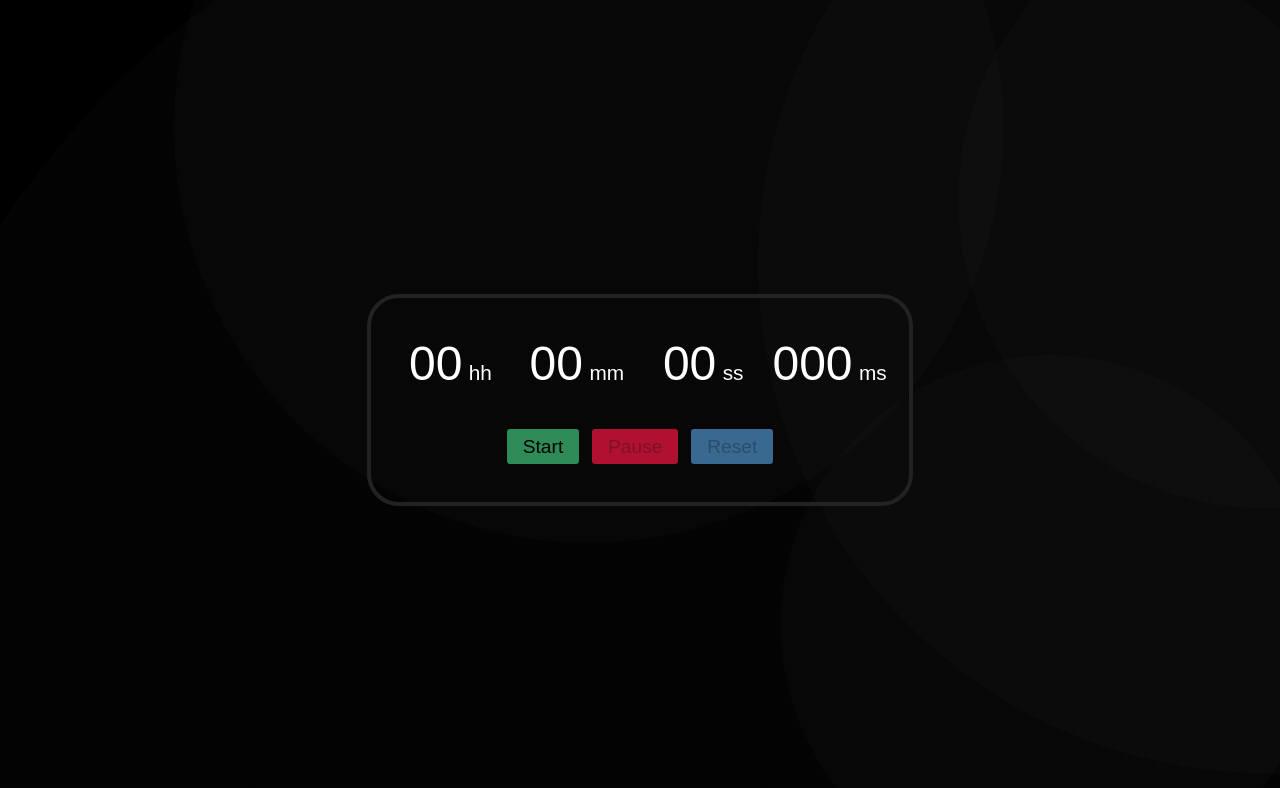
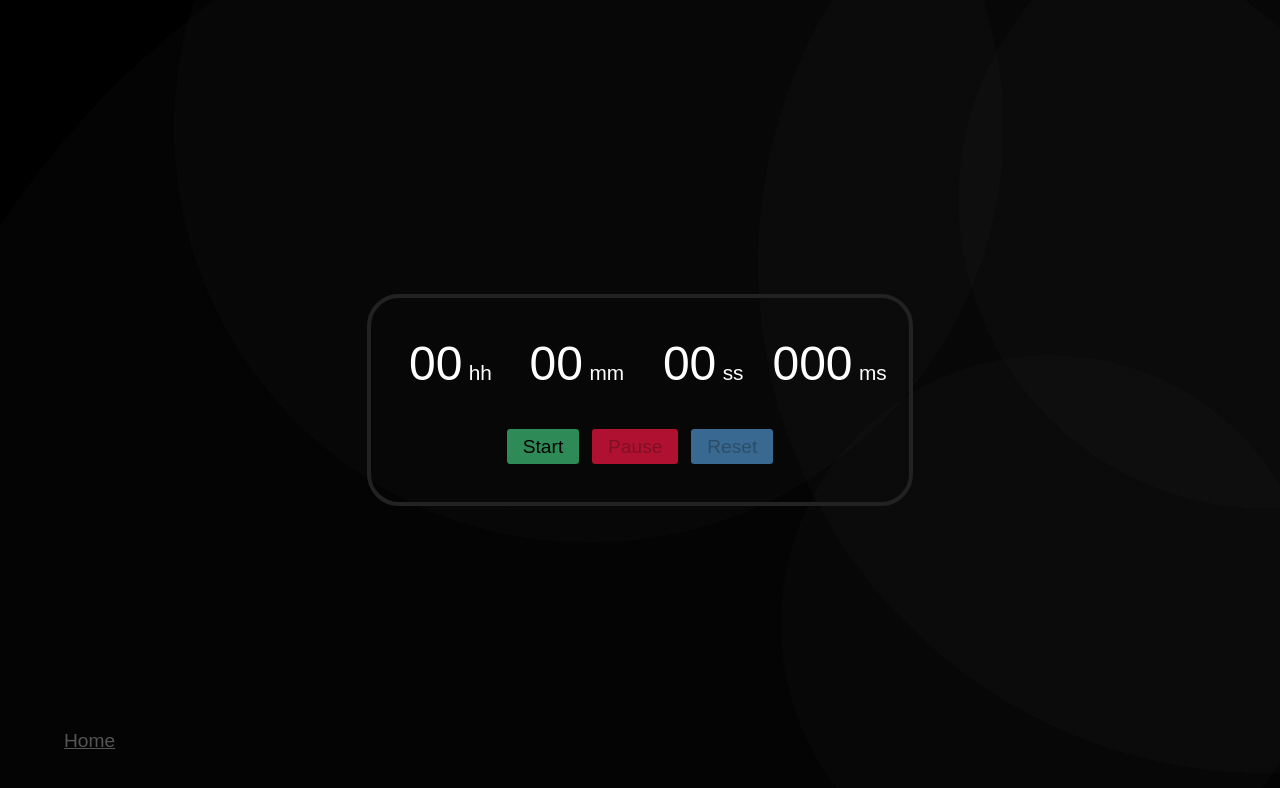
Before and after one commit to riazul01/reactor, a React (Vite) app: page /stopwatch in a window 1280 px wide. Shown: the top 788 px of the page. Built offline with nearby package versions, Linux system fonts and the light colour scheme; a web font is replaced by a local one.

Commit message:
back link added

```diff
--- a/src/App.css
+++ b/src/App.css
@@ -24,3 +24,13 @@ body {
   background-attachment: fixed;
   background-position: center;
 }
+
+.backLink {
+  position: fixed;
+  bottom: 3rem;
+  left: 5%;
+  color: #555;
+  font-size: 1.2rem;
+  font-weight: 500;
+  text-decoration: underline;
+}
--- a/src/components/card/Card.jsx
+++ b/src/components/card/Card.jsx
@@ -5,7 +5,7 @@ import './card.css';
 const Card = ({ thumb, title, path }) => {
     return (
         <div className="card">
-            <Link to={path} target='_blank'>
+            <Link to={path}>
                 <div className="thumb">
                     <img src={thumb} alt="project-thumb" />
                     <div className="tags">
--- a/src/components/header/Header.jsx
+++ b/src/components/header/Header.jsx
@@ -69,22 +69,22 @@ const Header = () => {
                             <span>back</span>
                         </li>
                         <li>
-                            <Link to="/clock" target="_blank">Digital Clock</Link>
+                            <Link to="/clock">Digital Clock</Link>
                         </li>
                         <li>
-                            <Link to="/stopwatch" target="_blank">Stopwatch</Link>
+                            <Link to="/stopwatch">Stopwatch</Link>
                         </li>
                         <li>
-                            <Link to="/password-checker" target="_blank">Password Checker</Link>
+                            <Link to="/password-checker">Password Checker</Link>
                         </li>
                         <li>
-                            <Link to="/form-validator" target="_blank">Form Validator</Link>
+                            <Link to="/form-validator">Form Validator</Link>
                         </li>
                         <li>
-                            <Link to="/text-analyzer" target="_blank">Text Analyzer</Link>
+                            <Link to="/text-analyzer">Text Analyzer</Link>
                         </li>
                         <li>
-                            <Link to="/recursive-partitioning" target="_blank">Recursive Partitioning</Link>
+                            <Link to="/recursive-partitioning">Recursive Partitioning</Link>
                         </li>
                     </ul>
                 </div>
--- a/src/pages/clock/Clock.jsx
+++ b/src/pages/clock/Clock.jsx
@@ -1,4 +1,5 @@
 import React, { useState, useEffect } from 'react';
+import { Link } from 'react-router-dom';
 import './clock.css';
 
 const Clock = () => {
@@ -56,6 +57,7 @@ const Clock = () => {
                 <h1>{time}</h1>
                 <p>{date}</p>
             </div>
+            <Link to="/" className="backLink">Home</Link>
         </div>
     );
 }
--- a/src/pages/form-validator/FormValidator.jsx
+++ b/src/pages/form-validator/FormValidator.jsx
@@ -1,4 +1,5 @@
 import React, { useState } from 'react';
+import { Link } from 'react-router-dom';
 import './form-validator.css';
 
 const FormValidator = () => {
@@ -81,6 +82,7 @@ const FormValidator = () => {
                     <button type="submit" className="formBtn">Signup</button>
                 </form>
             </div>
+            <Link to="/" className="backLink">Home</Link>
         </div>
     );
 }
--- a/src/pages/password-checker/PasswordChecker.jsx
+++ b/src/pages/password-checker/PasswordChecker.jsx
@@ -1,4 +1,5 @@
 import React, { useState } from 'react';
+import { Link } from 'react-router-dom';
 
 // icons
 import { FaTimesCircle } from 'react-icons/fa';
@@ -127,6 +128,7 @@ const PasswordChecker = () => {
                     </p>
                 </div>
             </div>
+            <Link to="/" className="backLink">Home</Link>
         </div>
     );
 }
--- a/src/pages/recursive-partitioning/RecursivePartioning.jsx
+++ b/src/pages/recursive-partitioning/RecursivePartioning.jsx
@@ -1,4 +1,5 @@
 import React, { useState } from 'react';
+import { Link } from 'react-router-dom';
 import Screens from '../../components/screens/Screens';
 import Screen from '../../components/screen/Screen';
 import './recursive-partitioning.css';
@@ -10,6 +11,7 @@ const RecursivePartioning = () => {
         <div className="recursivePartition">
             {!(activeScreens.v || activeScreens.h) ? <Screen activeRemoveBtn={false} setActiveScreens={setActiveScreens}/>
             : <Screens v={activeScreens.v} h={activeScreens.h}/>}
+            <Link to="/" className="backLink">Home</Link>
         </div>
     );
 }
--- a/src/pages/stopwatch/Stopwatch.jsx
+++ b/src/pages/stopwatch/Stopwatch.jsx
@@ -1,4 +1,5 @@
 import React, { useEffect, useRef, useState } from 'react';
+import { Link } from 'react-router-dom';
 import './stopwatch.css';
 
 const Stopwatch = () => {
@@ -48,6 +49,7 @@ const Stopwatch = () => {
                     <button onClick={resetTimer} disabled={controls.reset} style={{background: 'steelblue'}}>Reset</button>
                 </div>
             </div>
+            <Link to="/" className="backLink">Home</Link>
         </div>
     );
 }
--- a/src/pages/text-analyzer/TextAnalyzer.jsx
+++ b/src/pages/text-analyzer/TextAnalyzer.jsx
@@ -1,4 +1,5 @@
 import React, { useState, useRef } from 'react';
+import { Link } from 'react-router-dom';
 import './text-analyzer.css';
 
 const TextAnalyzer = () => {
@@ -118,6 +119,7 @@ const TextAnalyzer = () => {
                     </p>
                 </div>
             </div>
+            <Link to="/" className="backLink">Home</Link>
         </div>
     );
 }
```
